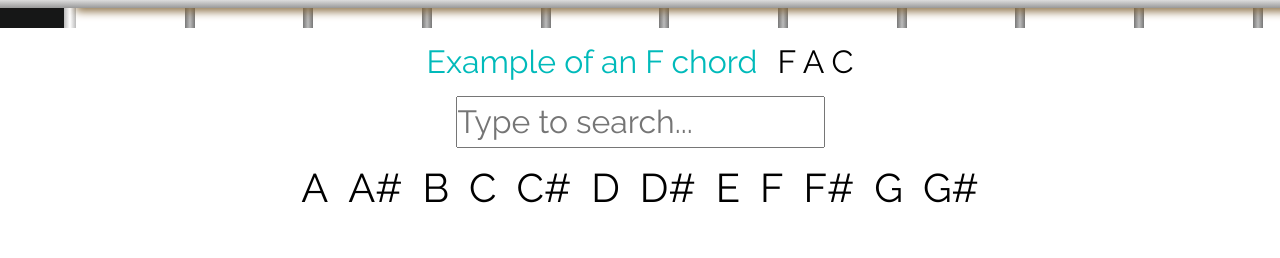
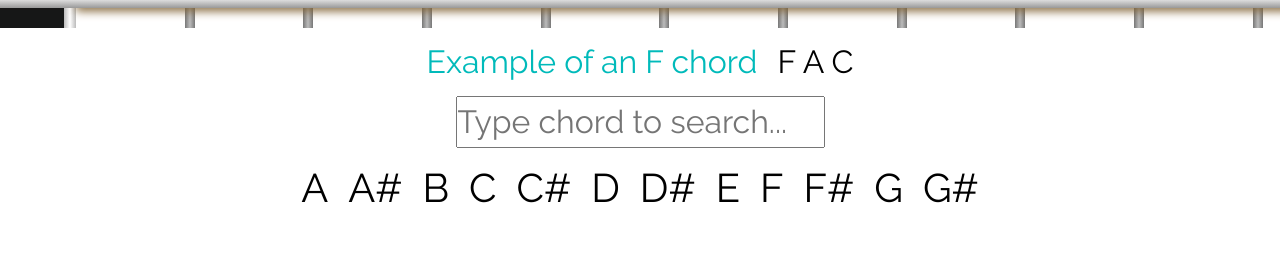
Before and after one commit to The-Metre/Chords, a Django app: a page that uses pocket_chords/templates/fretboard.html in a window 1280 px wide; the page is wider, and only the part inside the window is pictured. Shown: the part 542-800 px from the top of that part. Run offline with Django 3.2, Linux system fonts and the light colour scheme; data that the repository does not hold is empty; some libraries are stand-ins or nearby versions.

Commit message:
minor html changes

```diff
--- a/pocket_chords/templates/fretboard.html
+++ b/pocket_chords/templates/fretboard.html
@@ -62,8 +62,6 @@
         <div class="chord-notes">F A C
         </div>
     </div>
- </div>
-
     <div class="chord-selection">
         <!-- <select id="chordbox">
             {% for key, value in chord_select %}
@@ -71,10 +69,10 @@
             {% endfor %}
         </select> -->
         {{ stuff|json_script:'chord_stuff' }}
-    <input type="text" id="autocomplete-input" placeholder="Type to search...">
+        <input type="text" id="autocomplete-input" placeholder="Type chord to search...">
         <div id="checkbox-list"></div>
     </div>
-
+ </div>
 
 <div class="note-name-section">
 </div>
```
Lines whose indentation alone changed are shown as unchanged.
